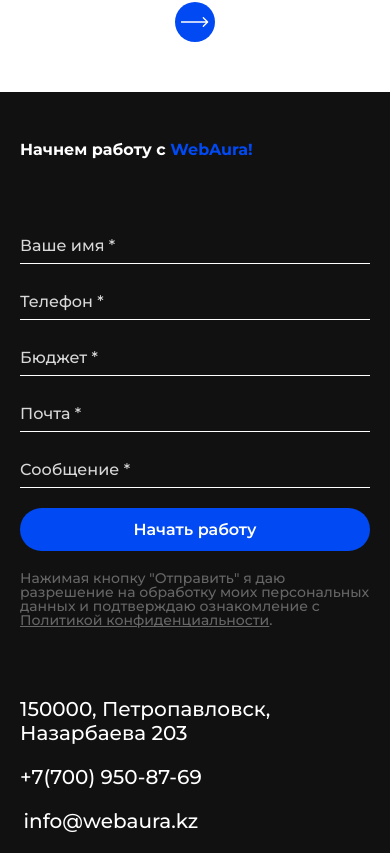
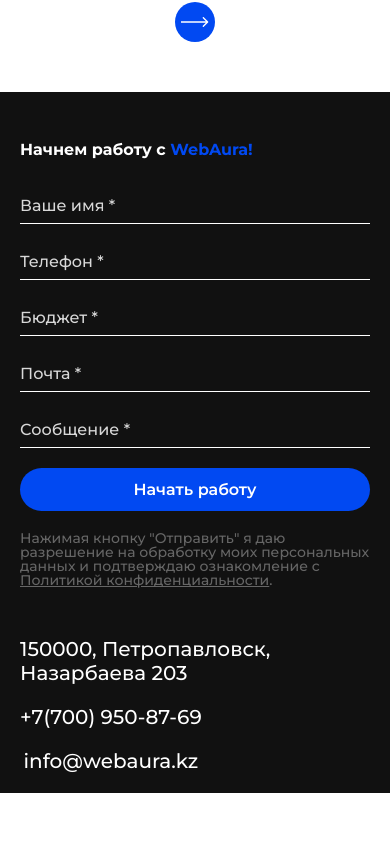
Before and after one commit to Matrasos/webaura, a React (Vite) app: page / in a window 390 px wide. Shown: the part 7779-8632 px from the top of the page. After the commit the page ends 8572 px from the top, so only its background shows below. Built offline with nearby package versions, Linux system fonts and the light colour scheme; the HTML template or start-up script is replaced by a standard one.

Commit message:
edit: styles on footer

```diff
--- a/src/scss/pages/_home.scss
+++ b/src/scss/pages/_home.scss
@@ -1243,7 +1243,7 @@
       margin-left: auto;
 
       @media screen and (max-width: 768px) {
-        padding: 70px 0;
+        padding: 30px 0 50px;
         display: flex;
         flex-direction: column;
         gap: 20px;
```
